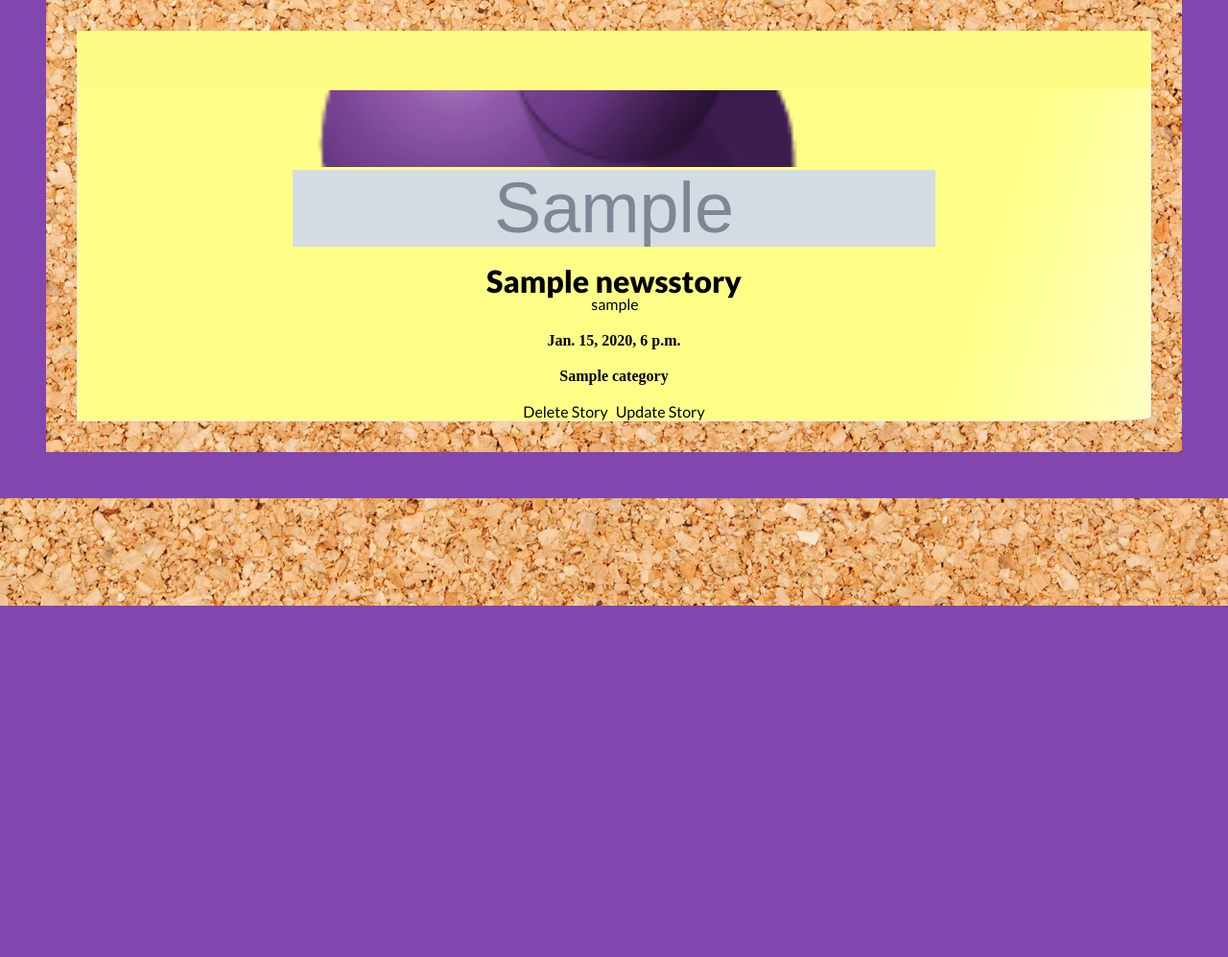
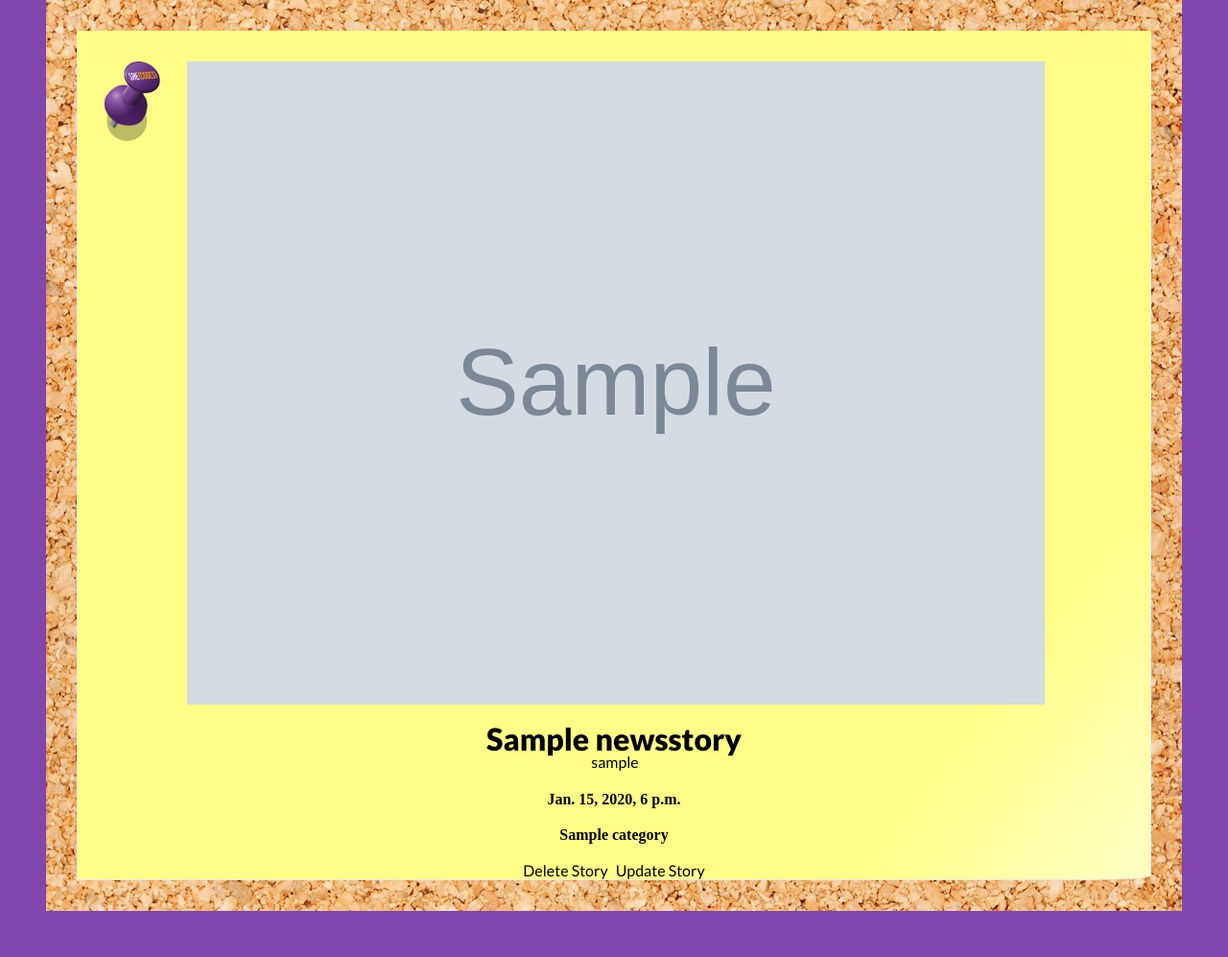
Before and after one commit to SheCodesAus/she-codes-django-news-project-spewlee, a Django app: page /news/ in a window 1280 px wide. Shown: the part 169-1166 px from the top of the page at 96% size. Before the commit the page ends 800 px from the top, so only its background shows below. Run offline with Django 4.2, Linux system fonts and the light colour scheme; a user stored in the database is signed in; tables that the repository leaves empty hold one stand-in row (values such as "Sample post"); grey boxes marked "Sample" are stand-in pictures; parts of the project's set-up code (start-up, migrations or seed data) failed here and were passed over; some web fonts are replaced.

Commit message:
Actually starting to see the light at the end of the tunnel for CSS

```diff
--- a/she_codes_news/news/static/news/styles.css
+++ b/she_codes_news/news/static/news/styles.css
@@ -1,24 +1,56 @@
 .story-card {
+    flex: 1;
     line-height: 1;
     text-align:center;
     width: 100%;
     margin: 2em;
     padding-top:0.1em;
     border:1px solid #E8E8E8;
-    border-top:60px solid #fdfd86;
+    border-top:30px solid #fdfd86;
     border-bottom-right-radius: 60px 5px;
-    display:inline-block;
+    display:grid;
+    grid-template-columns: 10% 80% 10%;
+    grid-template-rows: 10% 40% 40% 10%;
     background: -webkit-gradient(linear, left top, right bottom, color-stop(81%,#ffff88), color-stop(82%,#ffff88), color-stop(82%,#ffff88), color-stop(100%,#ffffc6));
+}
+
+.pin img {
+    z-index: 2;
+    grid-column: 1/2;
+    grid-template-rows: 1/2;
+    height: 100%;
+    width: auto;
+}
+
+.story-preview img {
+    width: 100%;
+    height: auto;
+    grid-column: 2/3;
+    grid-row: 2/3;
+}
+
+.story-card-text {
+    grid-column: 2/3;
+    grid-row: 3/4;
+}
+
+.edit-card {
+    grid-column: 2/3;
+    grid-row: 4/5;
 }
 
 .story-card a {
     color: black;
 }
 
-.story-card img {
-    width: 60%;
-    height: 10vh;
-    object-fit: cover;
+.story-card a:hover {
+    color:#8246AF;
+}
+
+#all-stories {
+    display: flex;
+    flex-wrap: wrap;
+    justify-content: space-evenly;
 }
 
 #story-wrapper {
@@ -29,71 +61,6 @@
     background-size: cover;
     background-repeat: no-repeat;
     background-position: center;
-}
-
-#latest-stories {
-    display: grid;
-    grid-template-columns: 2fr 1fr;
-    grid-template-rows: 1fr 1fr 1fr;
-    gap: 1px 1px;
-    grid-template-areas: "left-1 right-1" "left-1 right-2" "left-1 right-3";
-    max-height: 500px;
-}
-
-#story-card-1 {
-    grid-area: left-1;
-}
-
-#story-card-2 {
-    grid-area: right-1;
-}
-
-#story-card-3 {
-    grid-area: right-2;
-}
-
-#story-card-4 {
-    grid-area: right-3;
-}
-
-#story-card-2 a,
-#story-card-3 a,
-#story-card-4 a {
-    display: flex;
-    max-height: 120px;
-    width: 100%;
-    height: 100%;
-}
-
-#story-card-2 .story-card-text h3,
-#story-card-3 .story-card-text h3,
-#story-card-4 .story-card-text h3 {
-    font-size: 16px;
-}
-
-#story-card-2 .story-card-text h4,
-#story-card-3 .story-card-text h4,
-#story-card-4 .story-card-text h4 {
-    font-size: 12px;
-}
-
-#story-card-2 img,
-#story-card-3 img,
-#story-card-4 img {
-    width: 33%;
-    height: 100%;
-    margin-right: 5px;
-}
-
-#all-stories {
-    display: flex;
-    flex-wrap: wrap;
-    justify-content: space-between;
-}
-
-#all-stories .story-card {
-    flex-basis: 32%;
-    flex-grow: 1;
 }
 
 #story-content {
```
